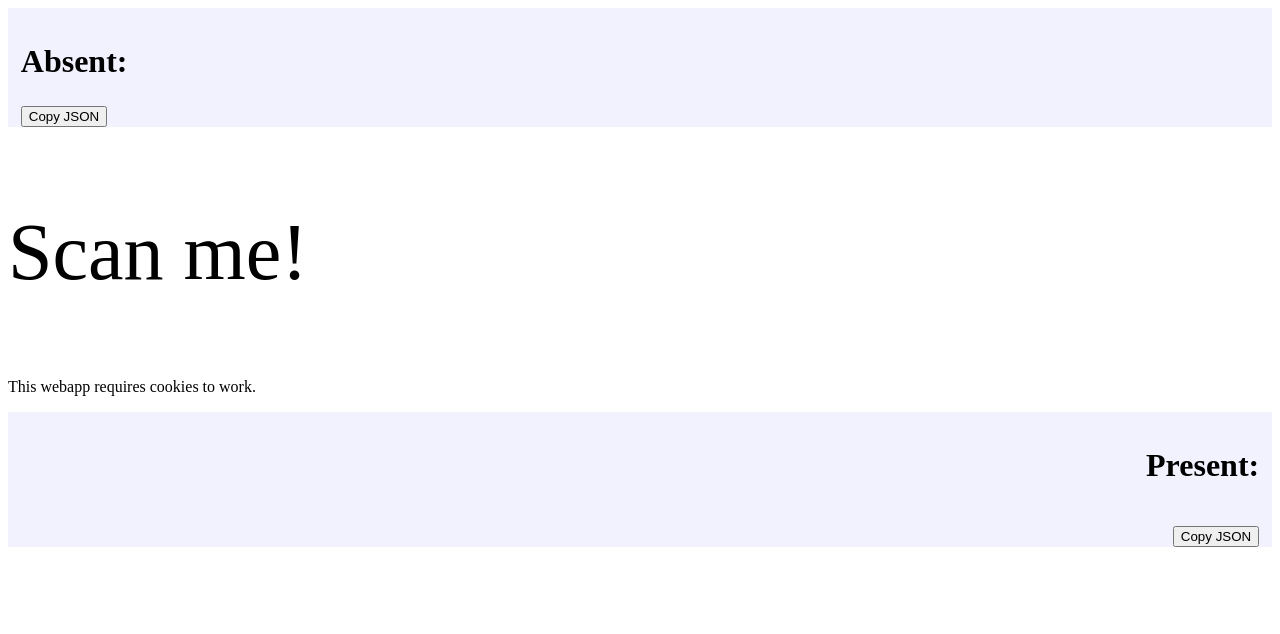
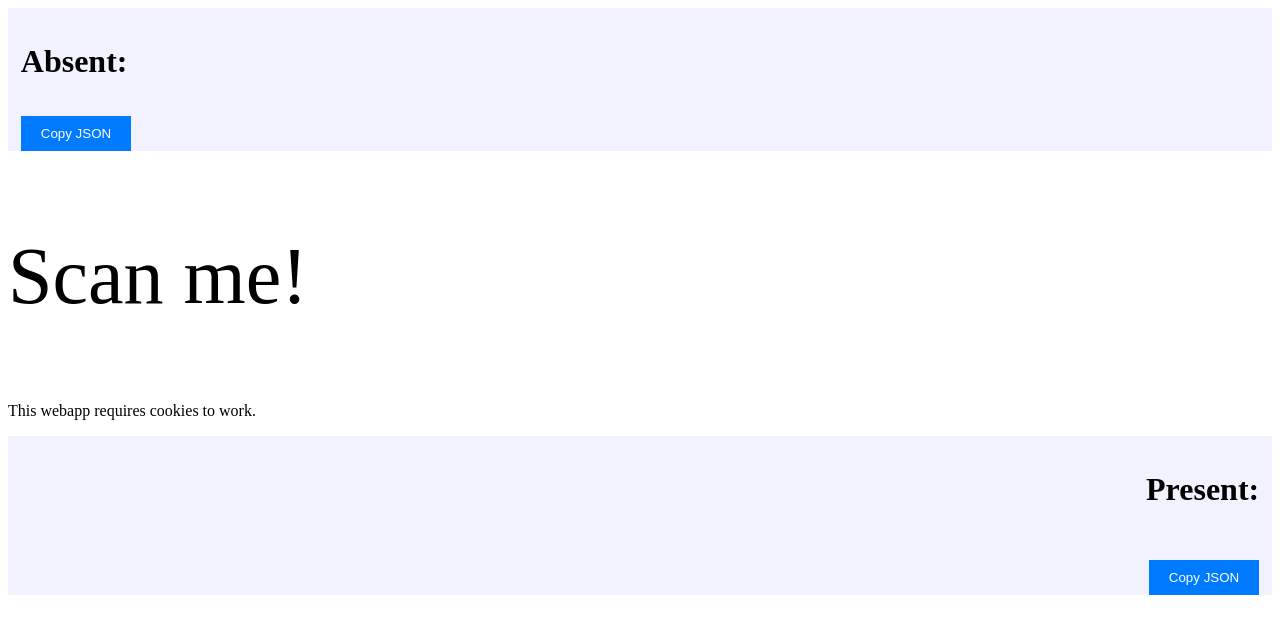
Before and after one commit to LeifMessinger/AttendanceTaker, a Django app: page /room/ in a window 1280 px wide. Shown: the top 634 px of the page. Run offline with Django 3.2, Linux system fonts and the light colour scheme; data that the repository does not hold is empty; parts of the project's set-up code (start-up, migrations or seed data) failed here and were passed over; some libraries are stand-ins or nearby versions.

Commit message:
Button Styling

```diff
--- a/app/AttendanceTaker/templates/room.html
+++ b/app/AttendanceTaker/templates/room.html
@@ -153,6 +153,18 @@
 		h2 {
 			font-size: 200%;
 		}
+		button {
+            		background-color: #007bff;
+            		color: #fff;
+            		border: none;
+            		padding: 10px 20px;
+            		margin-top: 10px;
+            		cursor: pointer;
+        	}
+
+        	button:hover {
+            		background-color: #0056b3;
+        	}
 		#attendanceList{
 			max-height: 90vh;
 			overflow: scroll;
```
